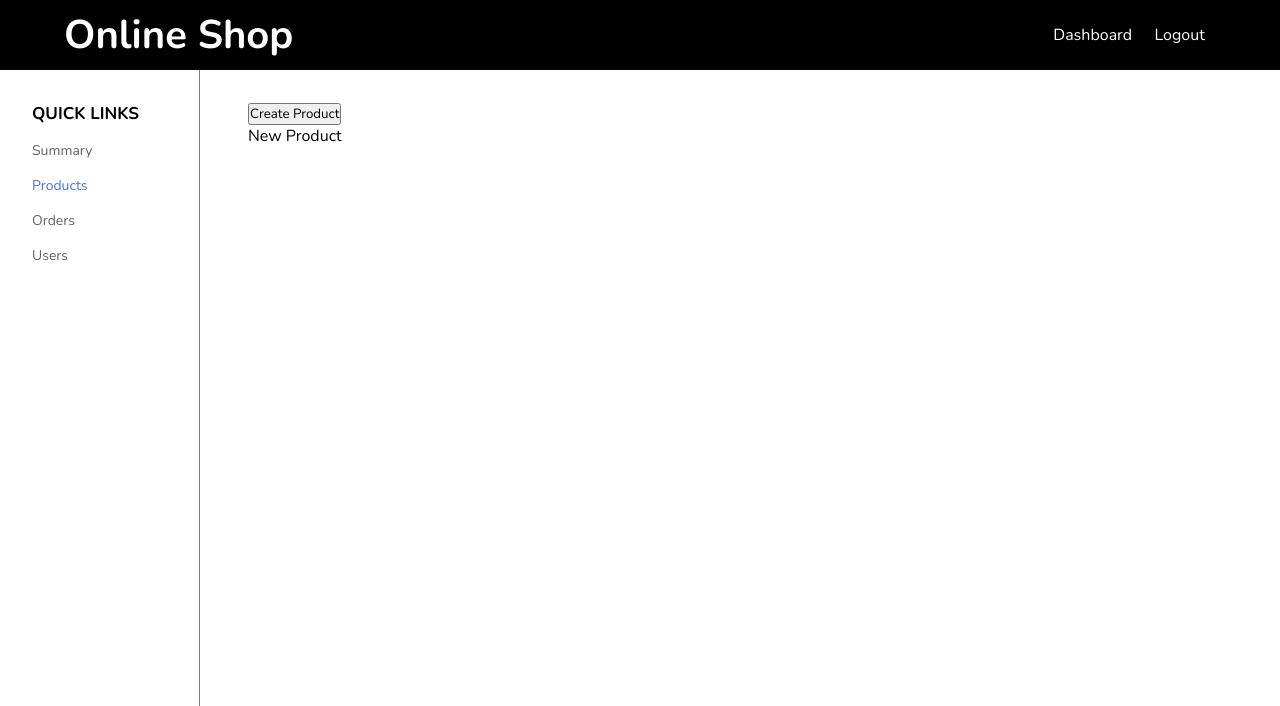
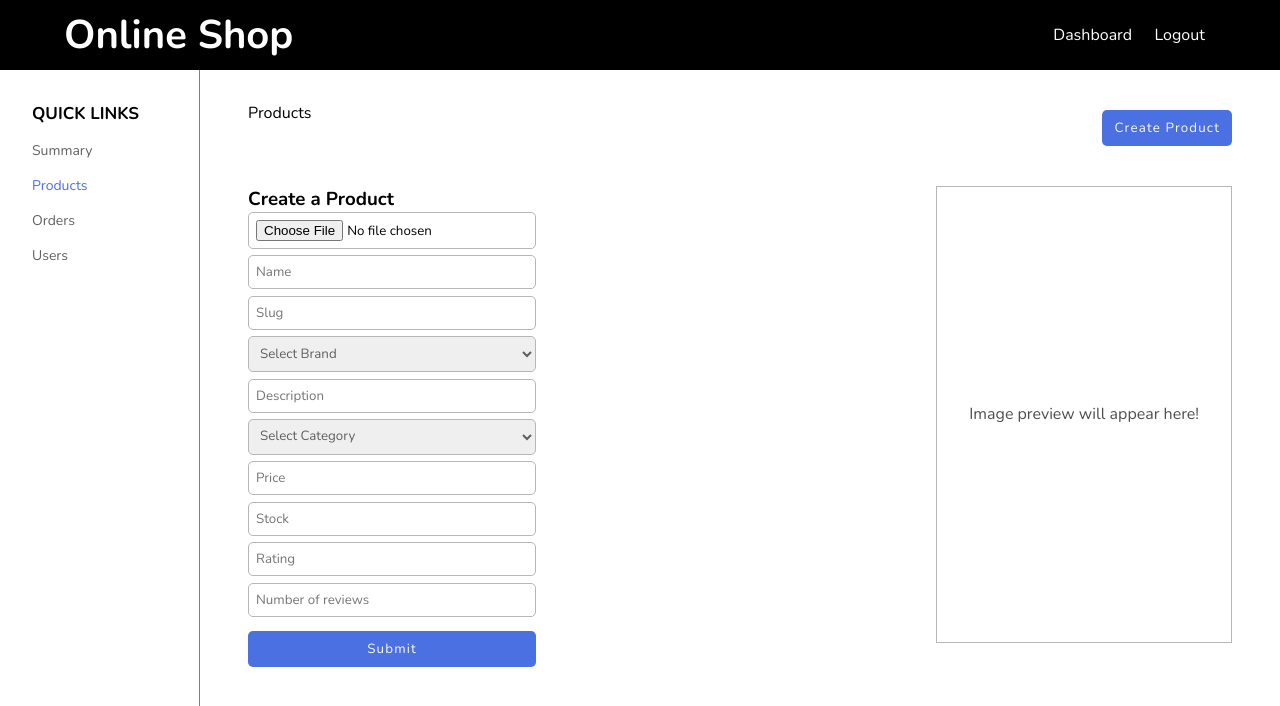
Before and after one commit to chiss7/mern-ecommerce-rtk, a React (Create React App) app in the folder client/: page /admin/products/new in a window 1280 px wide. Shown: the top 706 px of the page. Built offline with nearby package versions, Linux system fonts and the light colour scheme; sample sign-in values are in the browser's storage.

Commit message:
create product in admin routes added

```diff
--- a/client/src/App.css
+++ b/client/src/App.css
@@ -603,6 +603,22 @@
 }
 
 /* ADMIN */
+.admin-headers {
+  display: flex;
+  justify-content: space-between;
+}
+.primary-button {
+  padding: 9px 12px;
+  border-radius: 5px;
+  font-weight: 400;
+  letter-spacing: 1.15px;
+  background-color: #4b70e2;
+  color: #f9f9f9;
+  border: none;
+  outline: none;
+  cursor: pointer;
+  margin: 0.5rem 0;
+}
 /* DASHBOARD */
 .dashboard {
   display: flex;
@@ -644,3 +660,46 @@
 .link-inactive {
   color: rgb(97, 97, 97);
 }
+
+/* Create Product */
+.createProduct-container {
+  display: flex;
+  justify-content: space-between;
+}
+.createProduct-form {
+  display: flex;
+  flex-direction: column;
+  max-width: 300px;
+  margin-top: 2rem;
+}
+.createProduct-form select {
+  color: rgb(95, 95, 95);
+}
+.createProduct-form select,
+.createProduct-form input {
+  padding: 7px;
+  min-height: 30px;
+  outline: none;
+  border-radius: 5px;
+  border: 1px solid rgb(182, 182, 182);
+  margin-bottom: 0.4rem;
+}
+.createProduct-form select:focus,
+.createProduct-form input:focus {
+  border: 1px solid rgb(95, 95, 95);
+}
+
+.image-preview {
+  margin: 2rem 0 2rem 2rem;
+  padding: 2rem;
+  border: 1px solid rgb(183, 183, 183);
+  max-width: 100%;
+  display: flex;
+  align-items: center;
+  justify-content: center;
+  padding: 2rem;
+  color: rgb(78, 78, 78);
+}
+.image-preview img {
+  max-width: 100%;
+}
--- a/client/src/pages/Cart.jsx
+++ b/client/src/pages/Cart.jsx
@@ -1,6 +1,6 @@
 import { useDispatch, useSelector } from "react-redux";
 import { Link, useNavigate } from "react-router-dom";
-import PayButton from "../components/PayButton";
+//import PayButton from "../components/PayButton";
 import {
   addToCart,
   clearCart,
--- a/client/src/pages/admin/CreateProduct.jsx
+++ b/client/src/pages/admin/CreateProduct.jsx
@@ -1,7 +1,162 @@
+import { useEffect, useState } from "react";
+import { useDispatch, useSelector } from "react-redux";
+import { useNavigate } from "react-router-dom";
+import { toast } from "react-toastify";
+import { createProduct } from "../../redux/features/productSlice";
+
 export const CreateProduct = () => {
+  const navigate = useNavigate();
+  const dispatch = useDispatch();
+  const { error } = useSelector((state) => state.product);
+  const [form, setForm] = useState({
+    image: null,
+    name: "",
+    slug: "",
+    brand: "",
+    description: "",
+    category: "",
+    price: 0,
+    countInStock: 0,
+    rating: 0,
+    numReviews: 0,
+  });
+  const [imagePreview, setImagePreview] = useState(null);
+  const handleChange = (e) => {
+    if (e.target.name === "image") {
+      transformFile(e.target.files[0]);
+    }
+    setForm(
+      e.target.name === "image"
+        ? { ...form, image: e.target.files[0] }
+        : { ...form, [e.target.name]: e.target.value }
+    );
+  };
+
+  const handleSubmit = (e) => {
+    e.preventDefault();
+    if (
+      form.price < 0 ||
+      form.countInStock < 0 ||
+      form.rating < 0 ||
+      form.numReviews < 0
+    ) {
+      toast.error(
+        "Price, Stock, Rating and NumReviews must be greater than zero"
+      );
+    } else if (form.rating > 5) {
+      toast.error("Rating must be between 0 and 5");
+    } else {
+      dispatch(createProduct({ form, toast, navigate }));
+    }
+  };
+
+  // Only for image preview
+  const transformFile = (file) => {
+    if (file) {
+      const reader = new FileReader();
+      reader.readAsDataURL(file);
+      reader.onloadend = () => {
+        setImagePreview(reader.result);
+      };
+    } else {
+      setImagePreview(null);
+    }
+  };
+
+  useEffect(() => {
+    error && toast.error(error);
+  }, [error]);
+
   return (
-    <div>
-      New Product
+    <div className="createProduct-container">
+      <form className="createProduct-form" onSubmit={handleSubmit}>
+        <h3>Create a Product</h3>
+        <input
+          type="file"
+          name="image"
+          accept="image/"
+          required
+          onChange={handleChange}
+        />
+        <input
+          type="text"
+          name="name"
+          onChange={handleChange}
+          required
+          placeholder="Name"
+        />
+        <input
+          type="text"
+          name="slug"
+          onChange={handleChange}
+          required
+          placeholder="Slug"
+        />
+        <select onChange={handleChange} name="brand" required>
+          <option value="">Select Brand</option>
+          <option value="puma">Puma</option>
+          <option value="nike">Nike</option>
+          <option value="tommy">Tommy</option>
+          <option value="supreme">Supreme</option>
+        </select>
+        <input
+          type="text"
+          name="description"
+          onChange={handleChange}
+          required
+          placeholder="Description"
+        />
+        <select onChange={handleChange} name="category" required>
+          <option value="">Select Category</option>
+          <option value="shoes">Shoes</option>
+          <option value="t-shirt">T-shirt</option>
+          <option value="shirt">Shirt</option>
+          <option value="pants">Pants</option>
+        </select>
+        <input
+          type="number"
+          name="price"
+          onChange={handleChange}
+          required
+          min={0}
+          placeholder="Price"
+        />
+        <input
+          type="number"
+          name="countInStock"
+          onChange={handleChange}
+          required
+          min={0}
+          placeholder="Stock"
+        />
+        <input
+          type="number"
+          name="rating"
+          onChange={handleChange}
+          required
+          min={0}
+          max={5}
+          placeholder="Rating"
+        />
+        <input
+          type="number"
+          name="numReviews"
+          onChange={handleChange}
+          required
+          min={0}
+          placeholder="Number of reviews"
+        />
+        <button className="primary-button">Submit</button>
+      </form>
+      <div className="image-preview">
+        {form.image ? (
+          <>
+            <img src={imagePreview} alt="productImg" />
+          </>
+        ) : (
+          <p>Image preview will appear here!</p>
+        )}
+      </div>
     </div>
-  )
-}
+  );
+};
--- a/client/src/pages/admin/Products.jsx
+++ b/client/src/pages/admin/Products.jsx
@@ -3,11 +3,17 @@ import { Outlet, useNavigate } from "react-router-dom";
 export const Products = () => {
   const navigate = useNavigate();
   return (
-    <div>
-      <button onClick={() => navigate("/admin/products/new")}>
-        Create Product
-      </button>
+    <>
+      <div className="admin-headers">
+        Products
+        <button
+          className="primary-button"
+          onClick={() => navigate("/admin/products/new")}
+        >
+          Create Product
+        </button>
+      </div>
       <Outlet />
-    </div>
+    </>
   );
 };
--- a/client/src/redux/api.js
+++ b/client/src/redux/api.js
@@ -14,6 +14,13 @@ API.interceptors.request.use((req) => {
 });
 
 export const getToursRequest = () => API.get("/product");
+export const createProductRequest = (form) => {
+  const product = new FormData();
+  for (let key in form){
+    product.append(key, form[key])
+  }
+  return API.post("/product", product);
+}
 
 export const loginRequest = (user) => API.post("/users/login", user);
 export const registerRequest = (user) => API.post("/users/register", user);
--- /dev/null
+++ b/client/src/redux/features/productSlice.js
@@ -0,0 +1,40 @@
+import { createAsyncThunk, createSlice } from "@reduxjs/toolkit";
+import { createProductRequest } from "../api";
+
+export const createProduct = createAsyncThunk(
+  "product/createProduct",
+  async ({ form, toast, navigate }, { rejectWithValue }) => {
+    try {
+      const res = await createProductRequest(form);
+      toast.success("Product created successfully");
+      navigate("/admin/products");
+      return res.data;
+    } catch (error) {
+      return rejectWithValue(error.response.data);
+    }
+  }
+);
+
+const productSlice = createSlice({
+  name: "product",
+  initialState: {
+    error: "",
+    loading: false,
+  },
+  reducers: {},
+  extraReducers: {
+    [createProduct.pending]: (state, action) => {
+      state.loading = true;
+    },
+    [createProduct.fulfilled]: (state, action) => {
+      state.loading = false;
+      state.error = "";
+    },
+    [createProduct.rejected]: (state, action) => {
+      state.loading = false;
+      state.error = action.payload.message;
+    },
+  },
+});
+
+export default productSlice.reducer;
--- a/client/src/redux/store.js
+++ b/client/src/redux/store.js
@@ -4,6 +4,7 @@ import cartReducer from "./features/cartSlice";
 import authReducer from "./features/authSlice";
 import payReducer from "./features/paySlice";
 import orderReducer from "./features/orderSlice";
+import productReducer from "./features/productSlice";
 
 export const store = configureStore({
   reducer: {
@@ -11,6 +12,7 @@ export const store = configureStore({
     auth: authReducer,
     pay: payReducer,
     order: orderReducer,
+    product: productReducer,
     [productApi.reducerPath]: productApi.reducer,
   },
   middleware: (getDefaultMiddleware) =>
```
Also changed, not shown: 1 other file (tests, documents, lock files or other folders).
